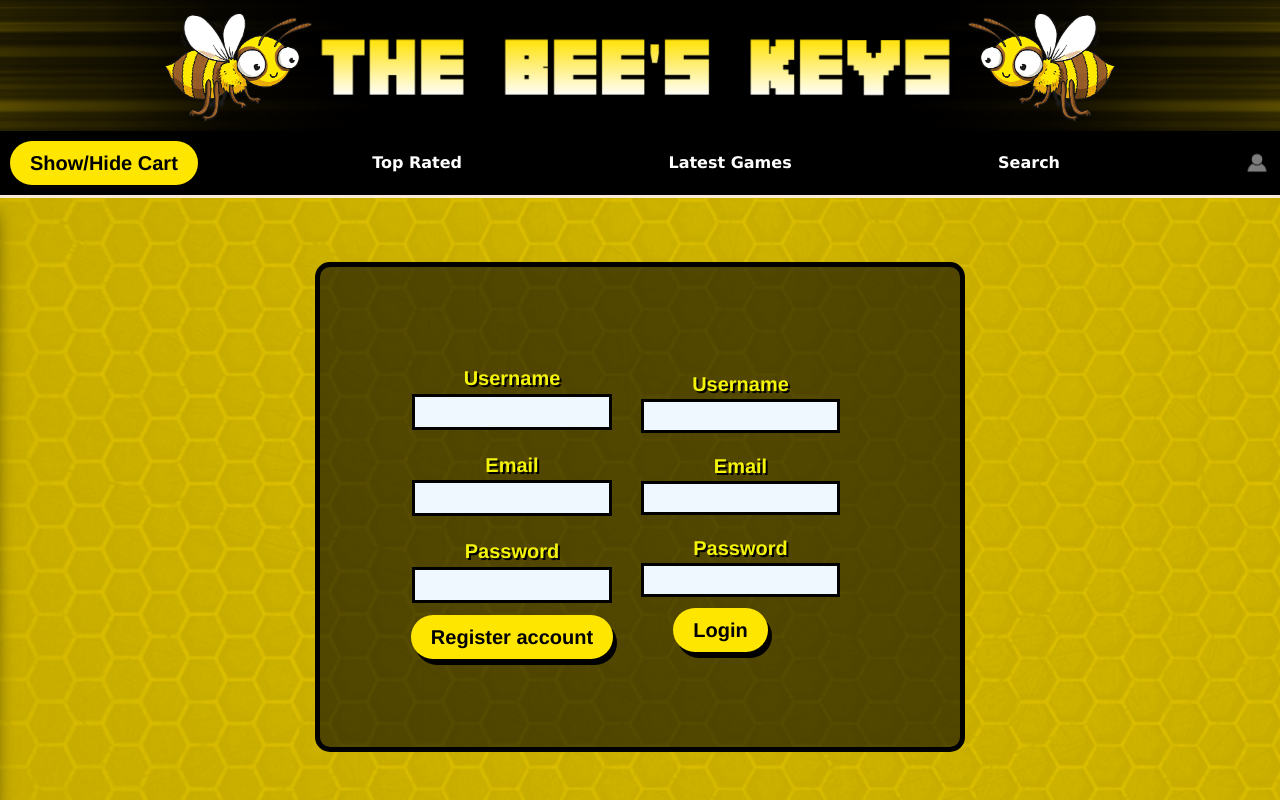
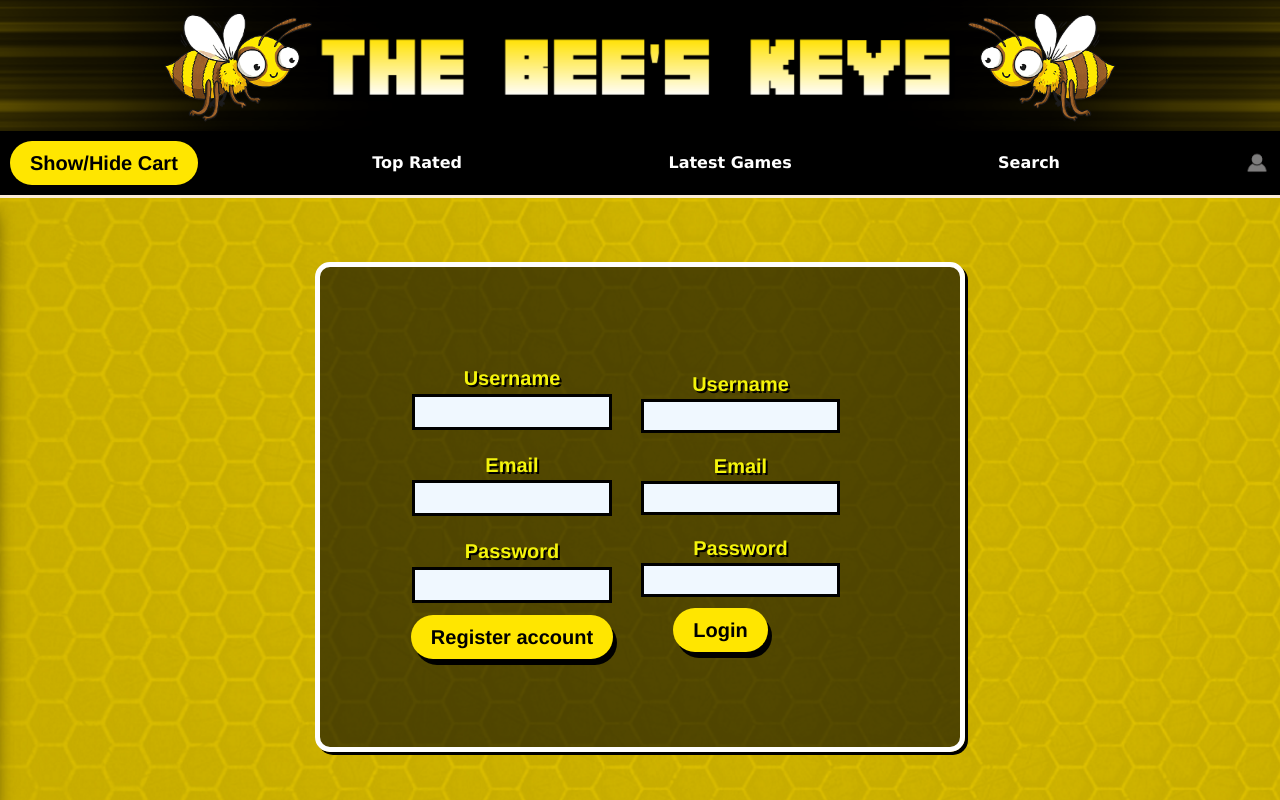
Before and after one commit to alexdean2112/CN-Project-Frontend, a React (Create React App) app: page / in a window 1280 px wide. Shown: the top 800 px of the page. Built offline with nearby package versions, Linux system fonts and the light colour scheme.

Commit message:
Update LoginPage.js

```diff
--- a/src/components/LoginPage.js
+++ b/src/components/LoginPage.js
@@ -33,7 +33,8 @@ const SuperContainer = styled.div`
 
 const InputContainer = styled.div`
   display: flex;
-  border: solid 5px black;
+  border: solid 5px white;
+  box-shadow: 3px 3px black;
   background-color: rgb(0, 0, 0, 0.6);
   align-items: center;
   height: 60vh;
```
